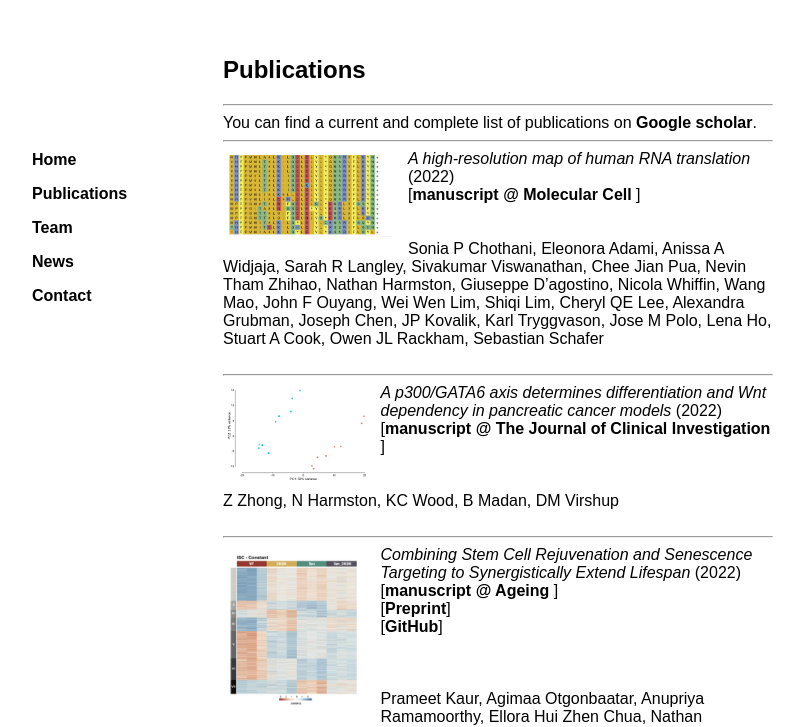
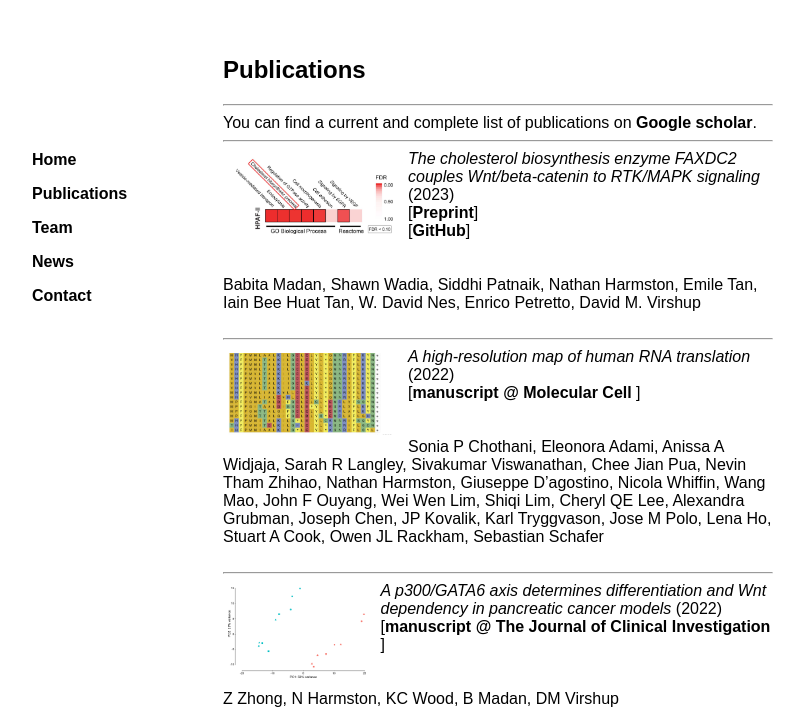
Before and after one commit to harmstonlab/harmstonlab.github.io, a plain HTML site: page index.html in a window 1280 px wide. Both pictures are taken after a click on the link "Publications". Shown: the top 727 px of the page, without its empty margins (33-837 px from the left). Drawn offline with Linux system fonts and the light colour scheme.

Commit message:
updated with faxdc2 manuscript

```diff
--- a/index.html
+++ b/index.html
@@ -241,6 +241,8 @@ The Genomics and Gene Regulation group at Cardiff University is interested in un
 <hr>
 
     <ul>
+
+    <li> <b>December 2023: </b> New preprint posted: <a href='https://www.biorxiv.org/content/10.1101/2023.12.15.571793v1.abstract'>The cholesterol biosynthesis enzyme FAXDC2 couples Wnt/beta-catenin to RTK/MAPK signaling</a> </li>
             <li><b>October 2022:</b> <a href="https://www.aging-us.com/article/204347/text">Combining stem cell rejuvenation and senescence targeting to synergistically extend lifespan</a>  is now published </i>
             <li><b>August 2022:</b> <a href="https://www.sciencedirect.com/science/article/pii/S1097276522006062">A high-resolution map of human RNA translation</a> is now published </li>
     	   <li><b>June 2022:</b><a href="https://www.jci.org/articles/view/156305">A p300/GATA6 axis determines differentiation and Wnt dependency in pancreatic cancer models</a> is now published</li>
@@ -283,6 +285,16 @@ The Genomics and Gene Regulation group at Cardiff University is interested in un
 You can find a current and complete list of publications on <a href =
   "https://scholar.google.com/citations?user=BdHw1m4AAAAJ&hl=en&oi=ao" class =
     "minlink">Google scholar</a>.
+<hr>
+
+	  <img src = "img/publications/faxdc2.png"width = "30%" height = "50%" style="float:left;margin:5px 15px 5px 5px;">
+<em>The cholesterol biosynthesis enzyme FAXDC2 couples Wnt/beta-catenin to RTK/MAPK signaling
+	</em> (2023) <br>[<a href="https://www.biorxiv.org/content/10.1101/2023.12.15.571793v1.abstract" class = "minlink">Preprint</a>]<br>
+	[<a href ="https://github.com/harmstonlab/wnt_faxdc2_manuscript" class = "minlink">GitHub</a>]<br>
+	<br>
+	<br> Babita Madan, Shawn Wadia, Siddhi Patnaik, Nathan Harmston, Emile Tan, Iain Bee Huat Tan, W. David Nes, Enrico Petretto, David M. Virshup
+<br><br>
+
 
 	    <hr>
 
@@ -423,7 +435,7 @@ You can find a current and complete list of publications on <a href =
 -->
 
     <h2>Previous lab members</h2>
-	<h4> Qian Hui - Research Assistant 2019 - 2022 - PhD at Institut Curie </h4>
+	<h4> Qian Hui - Research Assistant 2019 - 2022 - RA at Yale-NUS </h4>
         <h4> Ellora Chua - Research Assistant 2019 - 2022 - PhD at Institut Curie </h4>
 	<h4> Sara Haghani - Research Assistant - 2021 - 2022 - now at Hummingbird Biosciences  </h4>
 
```
Also changed, not shown: img/publications/faxdc2.png (added).
